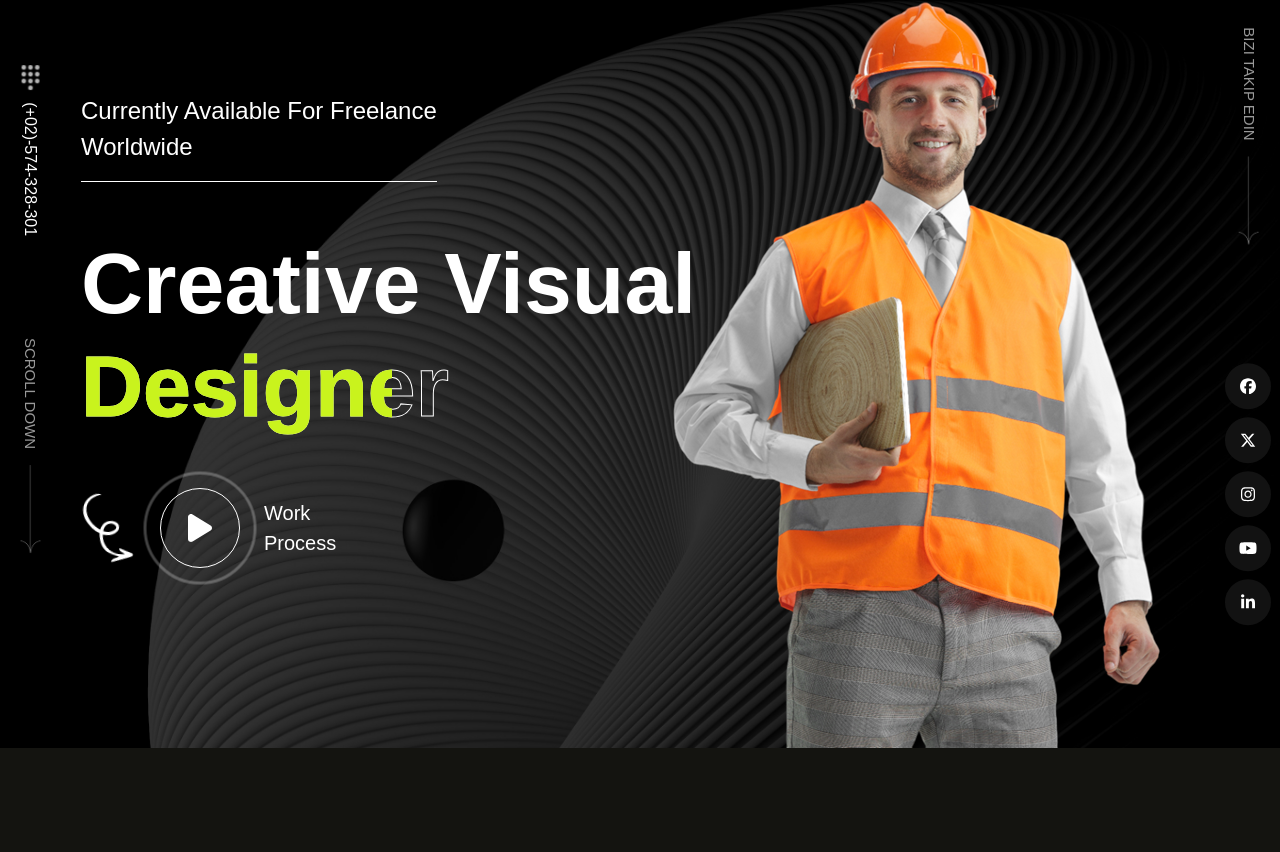
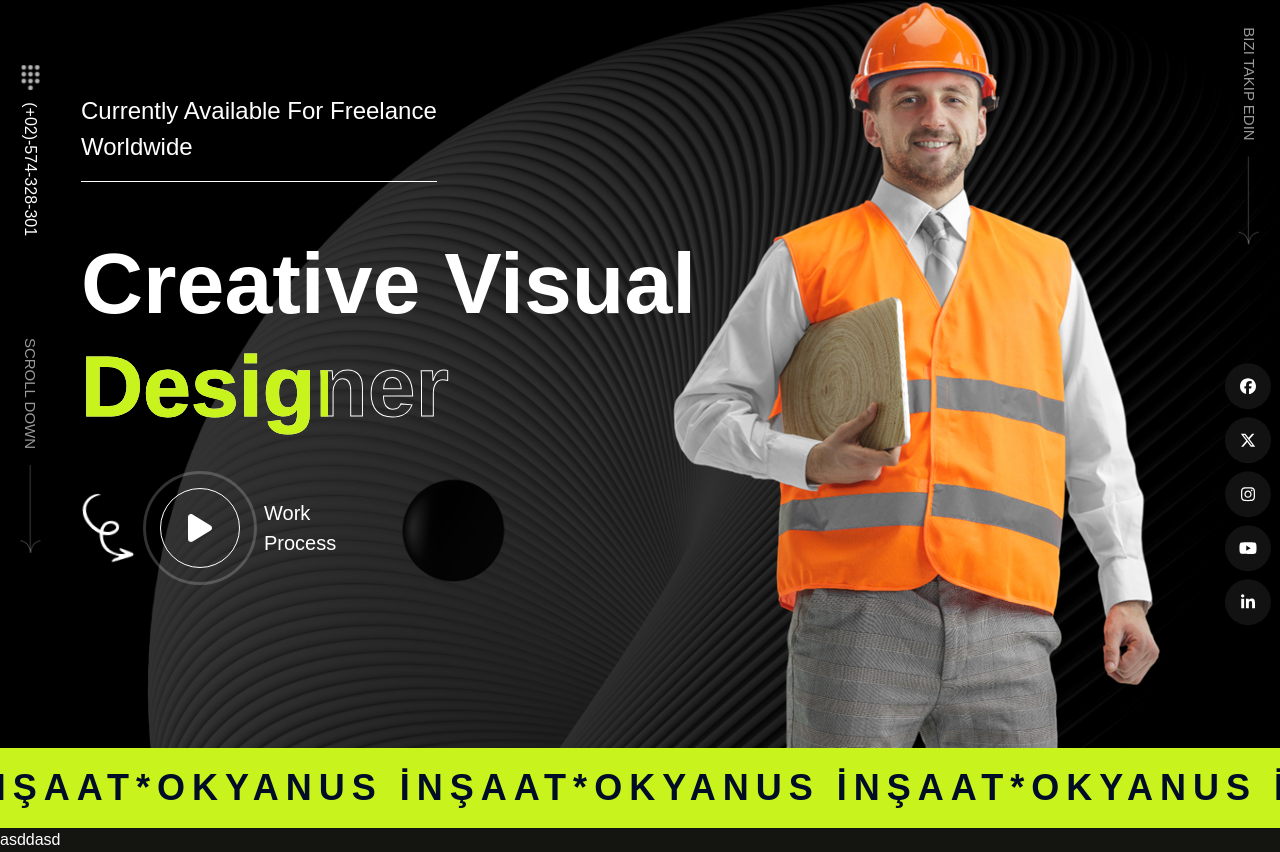
Before and after one commit to jsSpeedy/construction-molder, a Next.js app: page / in a window 1280 px wide. Shown: the part 137-989 px from the top of the page. Before the commit the page ends 885 px from the top, so only its background shows below. Built offline with nearby package versions, Linux system fonts and the light colour scheme.

Commit message:
page içerisine FastMarquee ve AboutSection atandı.

```diff
--- a/src/app/page.js
+++ b/src/app/page.js
@@ -1,11 +1,14 @@
+"use client";
+import AboutSection from "@/components/AboutSection";
 import BannerSection from "@/components/BannerSection";
-import Header from "../components/Header";
-import Image from "next/image";
+import FastMarquee from "@/components/FastMarquee";
 
 export default function Home() {
   return (
     <main>
       <BannerSection />
+      <FastMarquee />
+      <AboutSection />
     </main>
   );
 }
```
